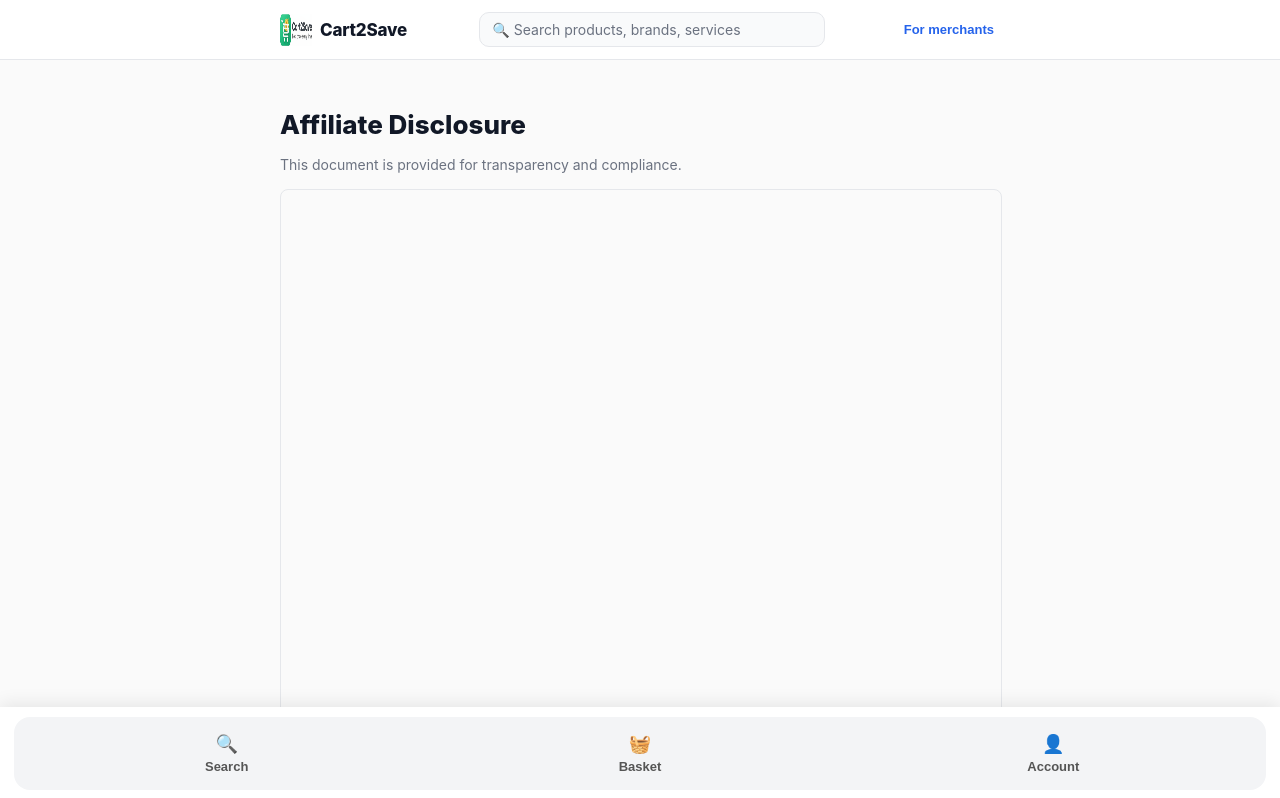
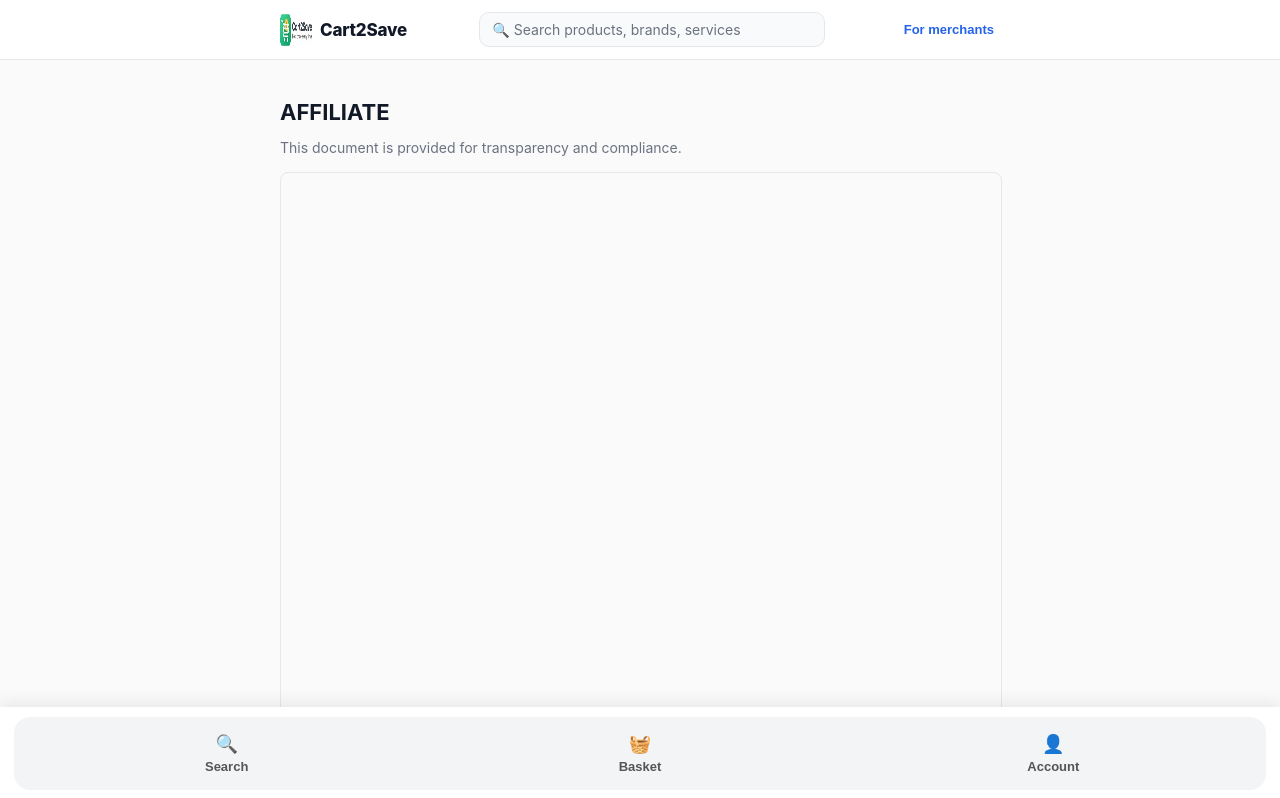
Before and after one commit to prashanthrangineni-sketch/pranix-witness-ui, a Next.js app: page /legal/affiliate in a window 1280 px wide. Shown: the top 798 px of the page. Built offline with nearby package versions, Linux system fonts and the light colour scheme.

Commit message:
Update page.tsx

```diff
--- a/app/legal/[slug]/page.tsx
+++ b/app/legal/[slug]/page.tsx
@@ -1,50 +1,52 @@
-interface Props {
-  params: { slug: string }
+import { notFound } from 'next/navigation'
+
+const LEGAL_MAP: Record<string, string> = {
+  terms: 'Terms_of_Service.pdf',
+  privacy: 'Privacy_Policy.pdf',
+  affiliate: 'Affiliate_Disclosure.pdf',
+  neutrality: 'Neutrality_Disclosure.pdf',
 }
 
-const LEGAL_MAP: Record<string, { title: string; file: string }> = {
-  terms: {
-    title: 'Terms of Service',
-    file: '/legal/Terms_of_Service.pdf',
-  },
-  privacy: {
-    title: 'Privacy Policy',
-    file: '/legal/Privacy_Policy.pdf',
-  },
-  neutrality: {
-    title: 'Neutrality Disclosure',
-    file: '/legal/Neutrality_Disclosure.pdf',
-  },
-  affiliate: {
-    title: 'Affiliate Disclosure',
-    file: '/legal/Affiliate_Disclosure.pdf',
-  },
-}
+export default function LegalPage({
+  params,
+}: {
+  params: { slug: string }
+}) {
+  const file = LEGAL_MAP[params.slug]
 
-export default function LegalPage({ params }: Props) {
-  const doc = LEGAL_MAP[params.slug]
-
-  if (!doc) {
-    return <div style={{ padding: 32 }}>Document not found.</div>
+  if (!file) {
+    notFound()
   }
 
   return (
-    <main style={{ maxWidth: 720, margin: '0 auto', padding: '32px 16px' }}>
-      <h1 style={{ fontSize: 26, fontWeight: 800, marginBottom: 16 }}>
-        {doc.title}
+    <main
+      style={{
+        maxWidth: '720px',
+        margin: '0 auto',
+        padding: '24px 16px',
+      }}
+    >
+      <h1
+        style={{
+          fontSize: '22px',
+          fontWeight: 700,
+          marginBottom: '12px',
+        }}
+      >
+        {params.slug.replace('-', ' ').toUpperCase()}
       </h1>
 
-      <p style={{ fontSize: 14, color: '#6b7280', marginBottom: 16 }}>
+      <p style={{ fontSize: '14px', color: '#6b7280', marginBottom: '16px' }}>
         This document is provided for transparency and compliance.
       </p>
 
       <iframe
-        src={doc.file}
+        src={`/legal/${file}`}
         style={{
           width: '100%',
-          height: '70vh',
+          height: '80vh',
           border: '1px solid #e5e7eb',
-          borderRadius: 8,
+          borderRadius: '8px',
         }}
       />
     </main>
```
